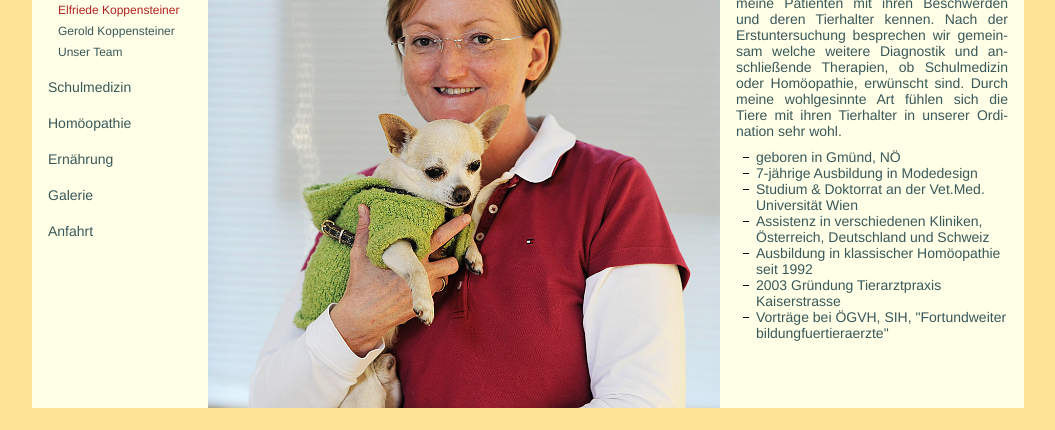
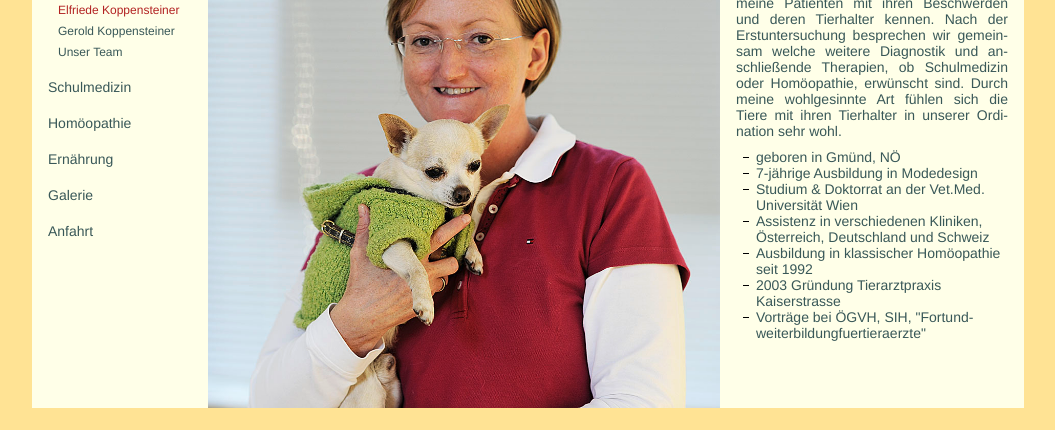
Before and after one commit to richardtraindl/tierarztpraxis-kaiserstrasse.at, a Jekyll site: the page built from team.html, in a window 1280 px wide. Shown: the part 272-702 px from the top of the page, without its empty margins (112-1167 px from the left). Built offline with Jekyll 4.4.1, drawn with Linux system fonts in a browser that asks for light colours; some of the changed text lies outside the part shown.

Commit message:
textänderung

```diff
--- a/_includes/team/elfi.html
+++ b/_includes/team/elfi.html
@@ -6,20 +6,20 @@
     <div class="spacer"><img src="img/horizontal-line.png" alt=""></div>
 
     <p>
-      Als einfühlsame Tierärztin lerne ich zuerst meine Patienten mit ihren Beschwerden und deren Tierhalter kennen.
-      Nach der Erstuntersuchung besprechen wir gemein- sam welche weitere Diagnostik und an- schließende Therapien, ob Schulmedizin oder Homöopathie, erwünscht sind.
-      Durch meine wohlgesinnte Art fühlen sich die Tiere mit ihren Tierhalter in unserer Ordi- nation sehr wohl.
+      Als ein&shy;fühl&shy;same Tier&shy;ärztin lerne ich zuerst meine Pati&shy;enten mit ihren Be&shy;schwer&shy;den und de&shy;ren Tier&shy;hal&shy;ter ken&shy;nen.
+      Nach der Erst&shy;unter&shy;su&shy;chung be&shy;spre&shy;chen wir gemein&shy;sam welche wei&shy;tere Dia&shy;gnos&shy;tik und an&shy;schlie&shy;ßende Thera&shy;pien, ob Schul&shy;medi&shy;zin oder Homöo&shy;pa&shy;thie, er&shy;wünscht sind.
+      Durch meine wohl&shy;gesinnte Art füh&shy;len sich die Tiere mit ihren Tier&shy;halter in unserer Ordi&shy;nation sehr wohl.
     </p>
 
     <div class="small-gap"></div>
 
     <ul>
       <li>geboren in Gmünd, NÖ</li>
-      <li>7-jährige Ausbildung in Modedesign</li>
-      <li>Studium &amp; Doktorrat an der Vet.Med. Universität Wien</li>
-      <li>Assistenz in verschiedenen Kliniken, Österreich, Deutschland und Schweiz</li>
+      <li>7-jährige Aus&shy;bildung in Mode&shy;design</li>
+      <li>Studium &amp; Doktorrat an der Vet.Med. Uni&shy;versi&shy;tät Wien</li>
+      <li>Assistenz in ver&shy;schiedenen Klini&shy;ken, Öster&shy;reich, Deutsch&shy;land und Schweiz</li>
       <li>Ausbildung in klassischer Homöopathie seit 1992</li>
       <li>2003 Gründung Tierarztpraxis Kaiserstrasse</li>
-      <li>Vorträge bei ÖGVH, SIH, "Fort<wbr>und<wbr>weiter<wbr>bildung<wbr>fuer<wbr>tier<wbr>aerzte"</li>
+      <li>Vorträge bei ÖGVH, SIH, "Fort&shy;und&shy;weiter&shy;bildung&shy;fuer&shy;tier&shy;aerzte"</li>
     </ul>
   </div>
```
